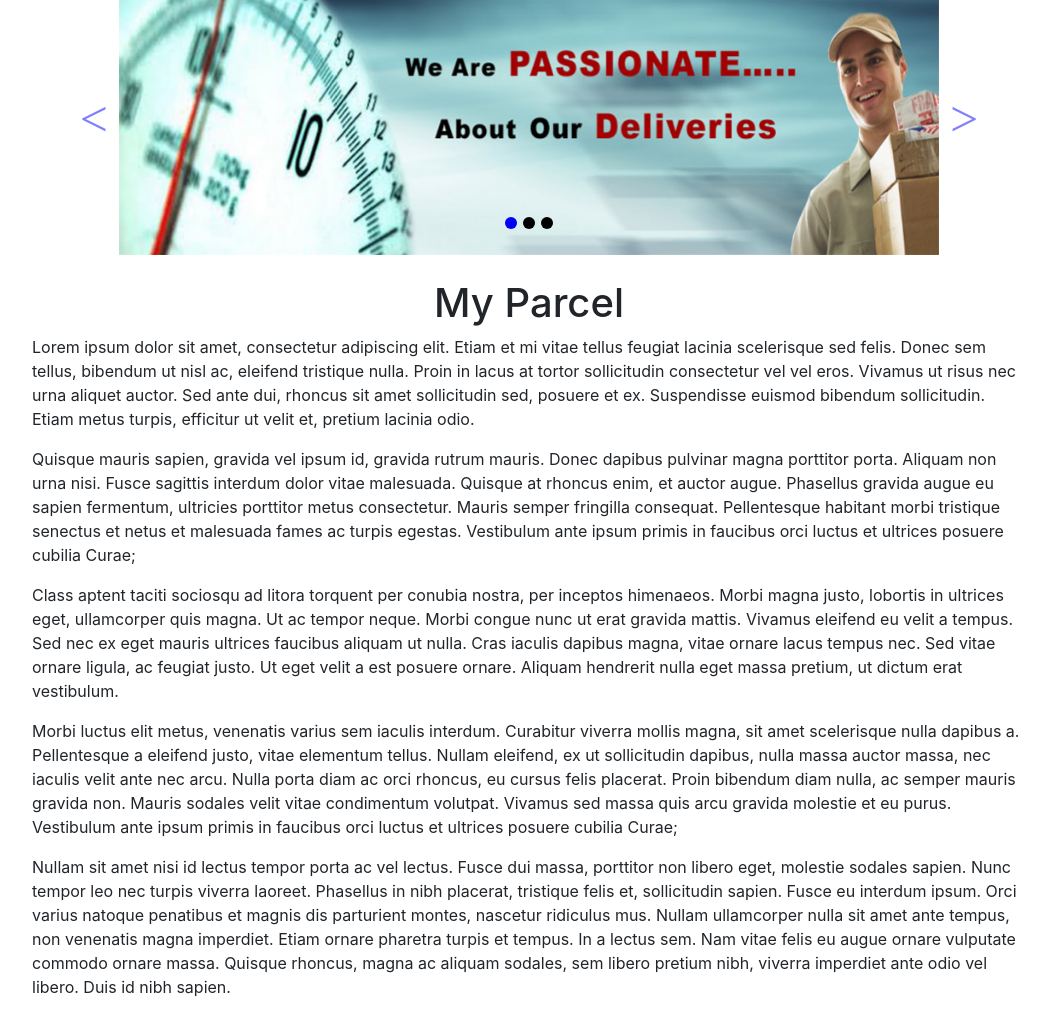
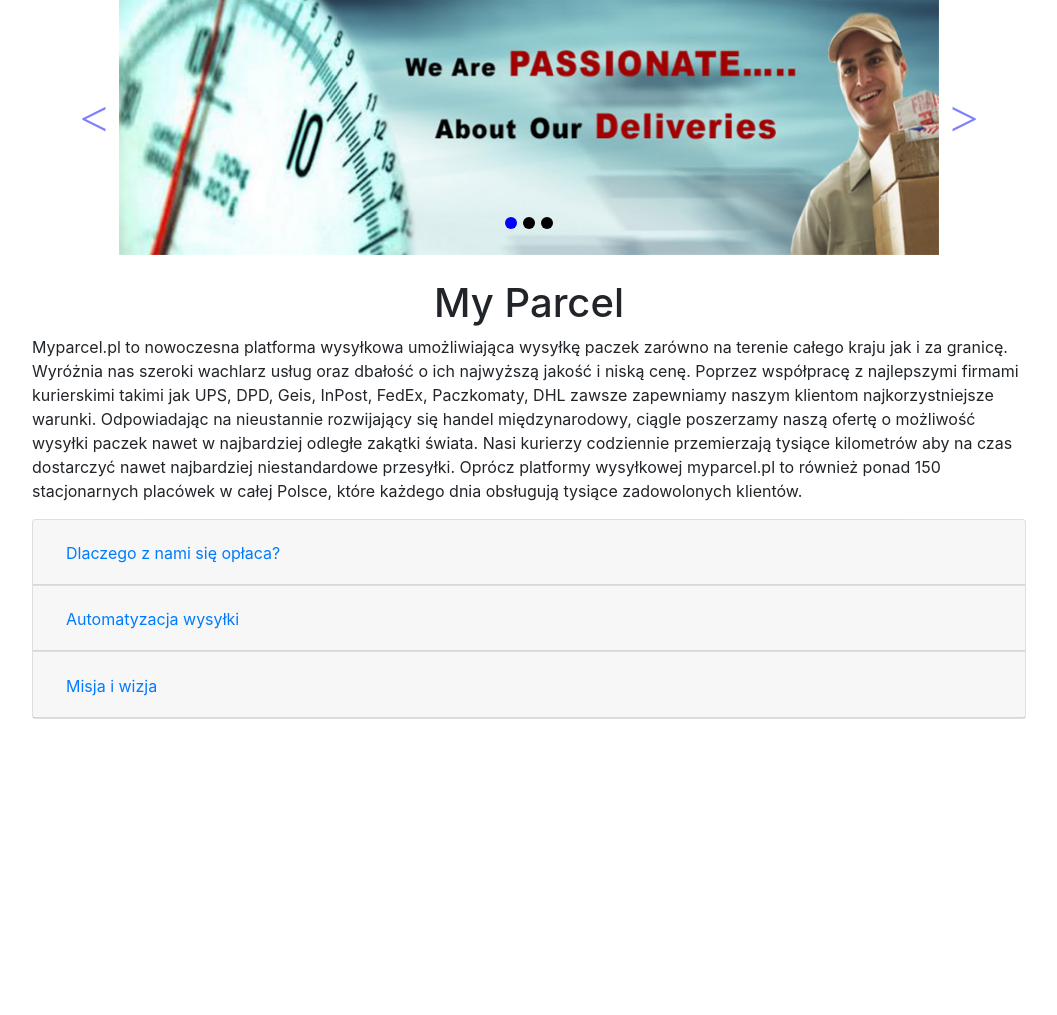
Before and after one commit to pawel2973/Serwis-nadawania-paczek, a Django app: page /about-company/ in a window 1280 px wide. Shown: the part 65-1080 px from the top of the page, without its empty margins (111-1168 px from the left). After the commit the page ends 784 px from the top, so only its background shows below. Run offline with Django 3.2, Linux system fonts and the light colour scheme; some libraries are stand-ins or nearby versions.

Commit message:
frontend - refactor

```diff
--- a/order/static/order/style.css
+++ b/order/static/order/style.css
@@ -406,3 +414,41 @@ textarea {
     -moz-transition: all 0.4s;
     transition: all 0.4s;
 }
+
+.accordion {
+	margin-bottom: 150px;
+}
+
+.button btn-primary btn-md{
+    font-family: Poppins-Medium;
+    font-size: 15px;
+    color: #fff;
+    line-height: 1.2;
+    text-transform: uppercase;
+
+    display: -webkit-box;
+    display: -webkit-flex;
+    display: -moz-box;
+    display: -ms-flexbox;
+    display: flex;
+    justify-content: center;
+    align-items: center;
+    padding: 0 20px;
+    width: 100%;
+    height: 50px;}
+
+
+
+.szerokosc:read-only {
+  border-bottom:3px solid #ff0000;
+}
+.waga:read-only {
+margin-top:6px;
+  border-bottom:3px solid #ff0000;
+}
+.dlugosc:read-only {
+  border-bottom:3px solid #ff0000;
+}
+.wysokosc:read-only {
+  border-bottom:3px solid #ff0000;
+}
--- a/order/templates/order/about.html
+++ b/order/templates/order/about.html
@@ -7,43 +7,73 @@
                 <div class="col-lg-12">
                     <br>
                     <h1 class="text-center">My Parcel</h1>
-                    <p> Lorem ipsum dolor sit amet, consectetur adipiscing elit. Etiam et mi vitae tellus feugiat
-                        lacinia scelerisque sed felis. Donec sem tellus, bibendum ut nisl ac, eleifend tristique nulla.
-                        Proin in lacus at tortor sollicitudin consectetur vel vel eros. Vivamus ut risus nec urna
-                        aliquet auctor. Sed ante dui, rhoncus sit amet sollicitudin sed, posuere et ex. Suspendisse
-                        euismod bibendum sollicitudin. Etiam metus turpis, efficitur ut velit et, pretium lacinia
-                        odio.</p>
+                    <p> Myparcel.pl to nowoczesna platforma wysyłkowa umożliwiająca wysyłkę paczek zarówno na terenie całego kraju jak i za granicę. Wyróżnia nas szeroki wachlarz usług oraz dbałość o ich najwyższą jakość i niską cenę.  Poprzez współpracę z najlepszymi firmami kurierskimi takimi jak UPS, DPD, Geis, InPost, FedEx, Paczkomaty, DHL zawsze zapewniamy naszym klientom najkorzystniejsze warunki.
 
-                    <p>Quisque mauris sapien, gravida vel ipsum id, gravida rutrum mauris. Donec dapibus pulvinar magna
-                        porttitor porta. Aliquam non urna nisi. Fusce sagittis interdum dolor vitae malesuada. Quisque
-                        at rhoncus enim, et auctor augue. Phasellus gravida augue eu sapien fermentum, ultricies
-                        porttitor metus consectetur. Mauris semper fringilla consequat. Pellentesque habitant morbi
-                        tristique senectus et netus et malesuada fames ac turpis egestas. Vestibulum ante ipsum primis
-                        in faucibus orci luctus et ultrices posuere cubilia Curae;</p>
+Odpowiadając na nieustannie rozwijający się handel międzynarodowy, ciągle poszerzamy naszą ofertę o możliwość wysyłki paczek nawet w najbardziej odległe zakątki świata. Nasi kurierzy codziennie przemierzają tysiące kilometrów aby na czas dostarczyć nawet najbardziej niestandardowe przesyłki.
 
-                    <p>Class aptent taciti sociosqu ad litora torquent per conubia nostra, per inceptos himenaeos. Morbi
-                        magna justo, lobortis in ultrices eget, ullamcorper quis magna. Ut ac tempor neque. Morbi congue
-                        nunc ut erat gravida mattis. Vivamus eleifend eu velit a tempus. Sed nec ex eget mauris ultrices
-                        faucibus aliquam ut nulla. Cras iaculis dapibus magna, vitae ornare lacus tempus nec. Sed vitae
-                        ornare ligula, ac feugiat justo. Ut eget velit a est posuere ornare. Aliquam hendrerit nulla
-                        eget massa pretium, ut dictum erat vestibulum.</p>
+Oprócz platformy wysyłkowej myparcel.pl to również ponad 150 stacjonarnych placówek w całej Polsce, które każdego dnia obsługują tysiące zadowolonych klientów.</p>
 
-                    <p>Morbi luctus elit metus, venenatis varius sem iaculis interdum. Curabitur viverra mollis magna,
-                        sit amet scelerisque nulla dapibus a. Pellentesque a eleifend justo, vitae elementum tellus.
-                        Nullam eleifend, ex ut sollicitudin dapibus, nulla massa auctor massa, nec iaculis velit ante
-                        nec arcu. Nulla porta diam ac orci rhoncus, eu cursus felis placerat. Proin bibendum diam nulla,
-                        ac semper mauris gravida non. Mauris sodales velit vitae condimentum volutpat. Vivamus sed massa
-                        quis arcu gravida molestie et eu purus. Vestibulum ante ipsum primis in faucibus orci luctus et
-                        ultrices posuere cubilia Curae;</p>
+           <div class="accordion" id="accordionExample">
+  <div class="card">
+    <div class="card-header" id="headingTwo">
+      <h2 class="mb-0">
+        <button class="btn btn-link collapsed" type="button" data-toggle="collapse" data-target="#collapseOne" aria-expanded="false" aria-controls="collapseTwo">
+          Dlaczego z nami się opłaca?
+        </button>
+      </h2>
+    </div>
+    <div id="collapseOne" class="collapse" aria-labelledby="headingTwo" data-parent="#accordionExample">
+      <div class="card-body">
+Dzięki firmom kurierskim, z którymi współpracujemy, opanowaliśmy Europę i możemy pochwalić się największą elastycznością na rynku.
+Nie musisz negocjować z kurierami - u nas na od razu dostajesz najlepszą możliwą ofertę.
+Nie faworyzujemy nikogo - uważamy, że każdy ma prawo płacić mniej.
+Nie wymagamy żadnych deklaracji na minimalne ilości wysyłek.
+Zrezygnowaliśmy z abonamentów - płacisz tylko za to, co faktycznie wysyłasz.
+Faktury dostarczamy dwa razy w miesiącu, termin płatności wynosi 7 dni.
+Materiały do zapakowania swoich przesyłek dostajesz od nas za darmo.
+      </div>
+    </div>
+  </div>
+  <div class="card">
+    <div class="card-header" id="headingTwo">
+      <h2 class="mb-0">
+        <button class="btn btn-link collapsed" type="button" data-toggle="collapse" data-target="#collapseTwo" aria-expanded="false" aria-controls="collapseTwo">
+       Automatyzacja wysyłki
+        </button>
+      </h2>
+    </div>
+    <div id="collapseTwo" class="collapse" aria-labelledby="headingTwo" data-parent="#accordionExample">
+      <div class="card-body">
+Lubimy sprawiać, że Twoje życie staje się łatwiejsze, dlatego proponujemy, abyś zintegrował swój program do obsługi sprzedaży z naszym. W ten sposób zakończysz w swojej firmie erę ręcznego wprowadzania danych. Wszystko będzie się odbywało łatwiej, taniej i szybciej.
+	</div>
+    </div>
+  </div>
+  <div class="card">
+    <div class="card-header" id="headingThree">
+      <h2 class="mb-0">
+        <button class="btn btn-link collapsed" type="button" data-toggle="collapse" data-target="#collapseThree" aria-expanded="false" aria-controls="collapseThree">
+         Misja i wizja
+        </button>
+      </h2>
+    </div>
+    <div id="collapseThree" class="collapse" aria-labelledby="headingThree" data-parent="#accordionExample">
+      <div class="card-body">
+        Misja:
 
-                    <p>Nullam sit amet nisi id lectus tempor porta ac vel lectus. Fusce dui massa, porttitor non libero
-                        eget, molestie sodales sapien. Nunc tempor leo nec turpis viverra laoreet. Phasellus in nibh
-                        placerat, tristique felis et, sollicitudin sapien. Fusce eu interdum ipsum. Orci varius natoque
-                        penatibus et magnis dis parturient montes, nascetur ridiculus mus. Nullam ullamcorper nulla sit
-                        amet ante tempus, non venenatis magna imperdiet. Etiam ornare pharetra turpis et tempus. In a
-                        lectus sem. Nam vitae felis eu augue ornare vulputate commodo ornare massa. Quisque rhoncus,
-                        magna ac aliquam sodales, sem libero pretium nibh, viverra imperdiet ante odio vel libero. Duis
-                        id nibh sapien.</p>
+Misją Epaka.pl jest dostarczenie  klientom nowoczesnych, łatwych i tanich  rozwiązań w zakresie wysyłki paczek zarówno w Polsce jak i za granicę, zachowując przy tym najwyższą jakość usług.
+
+Wizja:
+
+Dostarczamy naszym klientom kompleksowe usługi z zakresu wysyłki paczek zarówno w Polsce jak i za granicę. Odpowiadając na nieustannie rozwijający się handel międzynarodowy, ciągle poszerzamy naszą ofertę o możliwość wysyłki paczek nawet w najbardziej odległe zakątki świata.
+
+Naszym celem jest bycie liderem na rynku przesyłek kurierskich.
+
+Stawiamy na rozwój i innowacyjność dlatego od innych firm odróżnia nas nowoczesny, prosty w obsłudze panel wysyłkowy, który pozwala na szybkie i bardzo sprawne wysłanie paczki zarówno w Polsce jak i za granicę.
+
+      </div>
+    </div>
+  </div>
+</div>
                 </div>
             </div>
         </div>
--- a/order/templates/order/recipient_address.html
+++ b/order/templates/order/recipient_address.html
@@ -117,7 +117,7 @@
     </div> -->
 
 
-    <div class="container-fluid">
+    <div class="container-fluid" style="margin-bottom:100px; margin-top:50px">
         <div class="row">
             <div class="col-lg-12">
                 <div class="panel panel-default">
@@ -141,7 +141,9 @@
 											</div>
                                 {% endfor %}
                             </div>
+                      <div class="text-center">
                             <button class="btn btn-primary" type="submit">Zatwierdź</button>
+                        </div>
                         </form>
 
                     </div>
--- a/order/templates/order/sender_address.html
+++ b/order/templates/order/sender_address.html
@@ -118,7 +118,7 @@
     </div> -->
 
 
-    <div class="container-fluid">
+    <div class="container-fluid" style="margin-bottom:100px; margin-top:50px">
         <div class="row">
             <div class="col-lg-12">
                 <div class="panel panel-default">
@@ -141,8 +141,10 @@
                                     </div>
                                 {% endfor %}
                             </div>
+							 <div class="text-center">
                             <button class="btn btn-primary" type="submit">Zatwierdź</button>
-                        </form>
+                        </div>
+						</form>
 
                     </div>
                 </div>
--- a/order/templates/order/summary.html
+++ b/order/templates/order/summary.html
@@ -10,6 +10,7 @@
         </div>
         <br/>
     </div>
+	    <div class="container-fluid" style="margin-bottom:100px; margin-top:50px">
     <div class="row">
         <div class="col-lg-12 center">
 
@@ -46,11 +47,12 @@
             <div class="text-center">
                 <form action="" method="post">
                     {% csrf_token %}
-                    <button class="btn btn-primary" type="submit">Potwierdz zamowiene</button>
+                    <button class="btn btn-primary"  type="submit">Potwierdz zamowiene</button>
                 </form>
                 <br/>
                 <a class="btn btn-primary" href="{% url 'order:index' %}">Stwórz zamówienie ponownie</a>
             </div>
         </div>
     </div>
+	</div>
 {% endblock %}
```
Also changed, not shown: other parts of order/static/order/style.css (+33 -25 lines), order/static/order/main.js (+20 -18 lines), order/templates/order/index.html (+20 -28 lines), order/templates/order/pricing_company.html (+18 -3 lines), order/templates/order/user_orders.html (+14 -4 lines), db.sqlite3.
